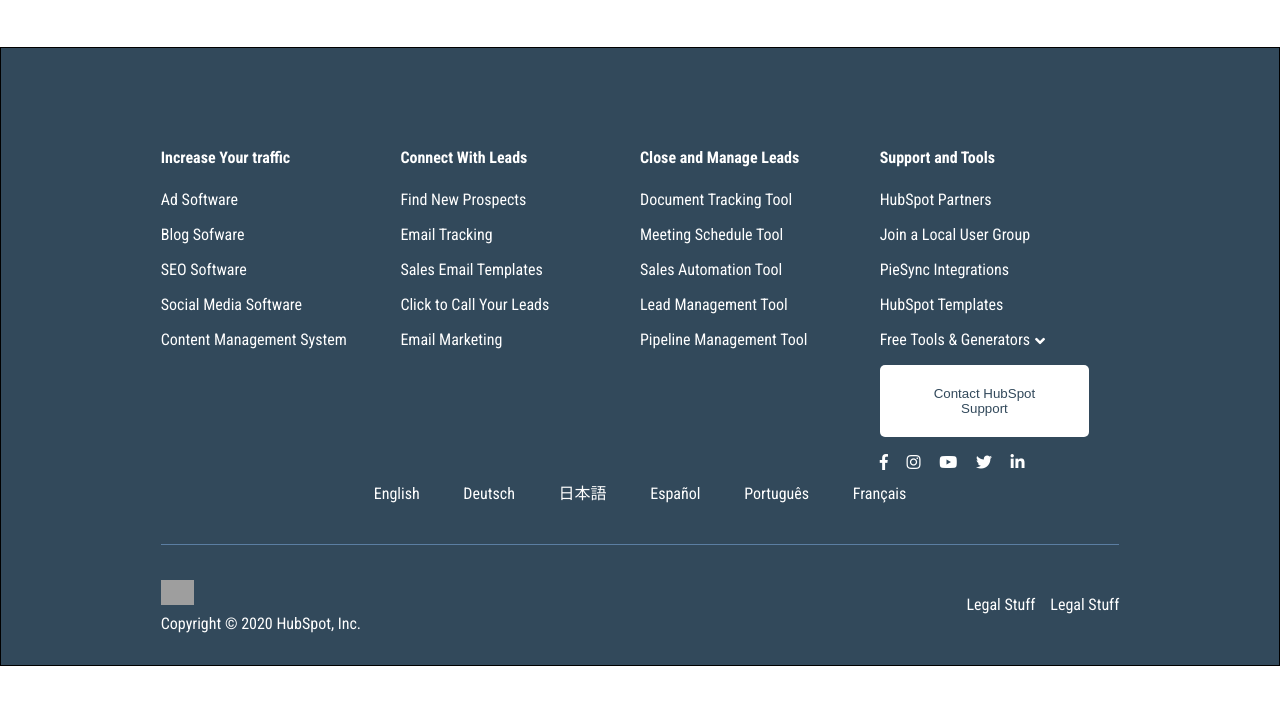
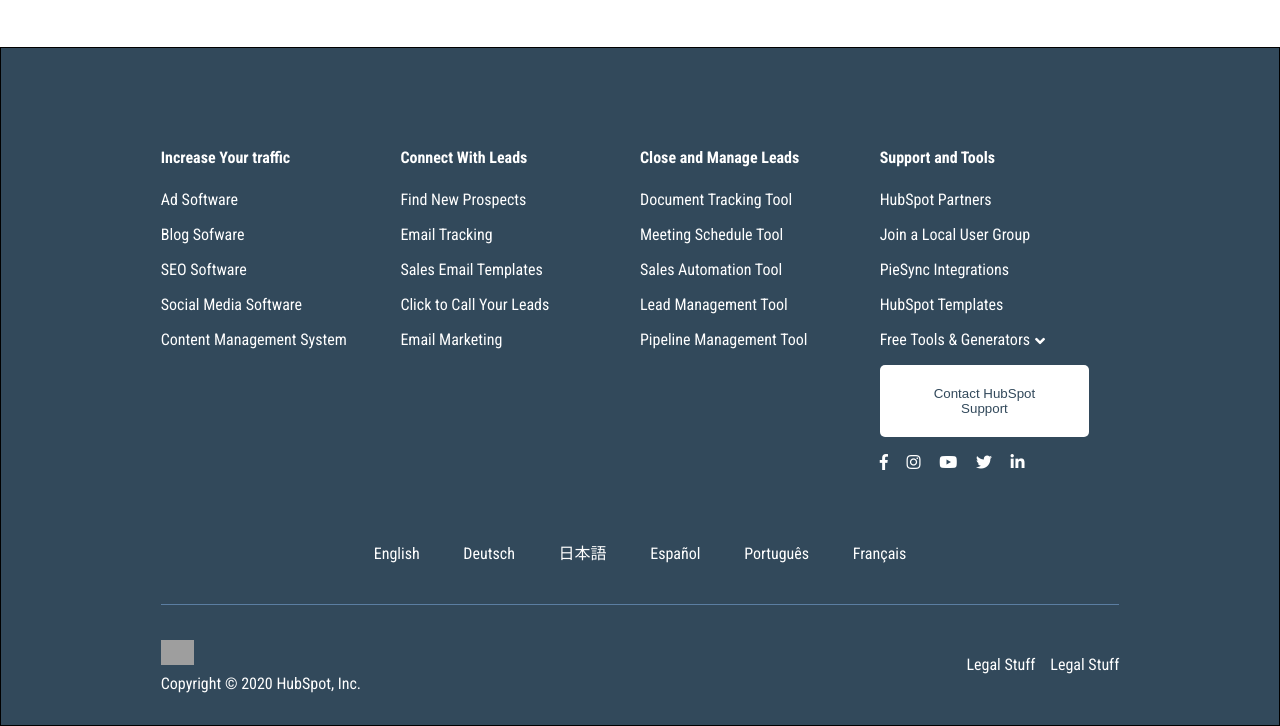
Before and after one commit to riccardo82c/htmlcss-hubspot, a plain HTML site: page index.html in a window 1280 px wide. Shown: the part 3454-4180 px from the top of the page. Before the commit the page ends 4120 px from the top, so only its background shows below. Drawn offline with Linux system fonts and the light colour scheme; grey boxes are pictures that could not be loaded.

Commit message:
finish #2

```diff
--- a/css/style.css
+++ b/css/style.css
@@ -638,7 +638,7 @@ footer .some_link {
 
 /* LANG SECTIONS*/
 footer .lang {
-    height: 20%;
+    /* height: 20%; */
     padding: 40px 0;
     /* background-color: rgba(215, 36, 106, 0.55); */
 }
--- a/index.html
+++ b/index.html
@@ -299,7 +299,10 @@
 
     <footer>
         <div class="container">
-            <div class="some_link">
+
+
+
+            <div class="some_link clearfix">
                 <div class="list clearfix">
                     <span><strong>Increase Your traffic</strong></span>
                     <ul>
@@ -352,7 +355,9 @@
 
             </div>
 
+
             <div class="lang">
+
                 <div class="languages">
                     <a href="#"><span>English</span></a>
                     <a href="#"><span>Deutsch</span></a>
@@ -387,6 +392,7 @@
 
 
             </div>
+    </div>
     </footer>
 
 </body>
```
